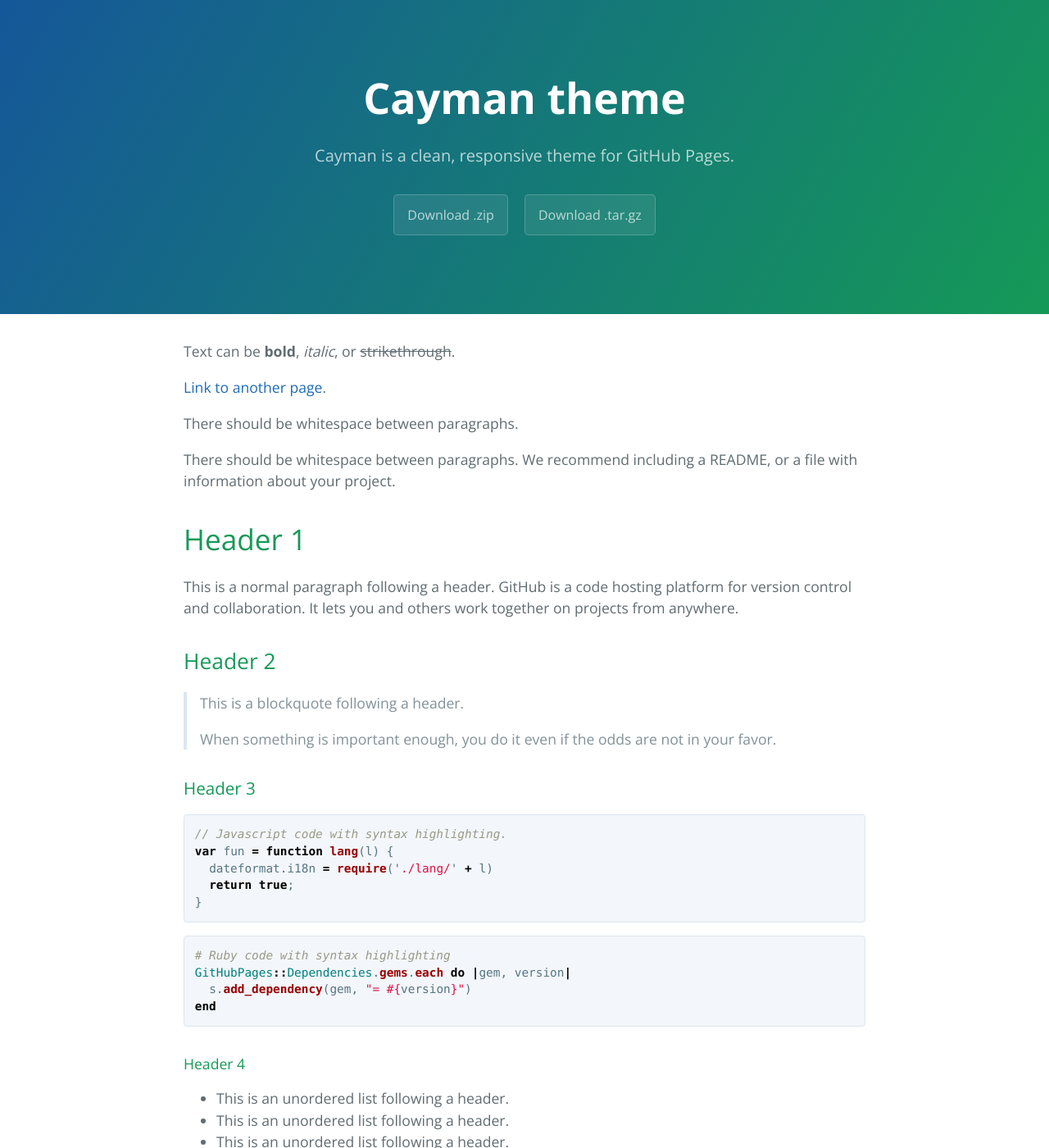
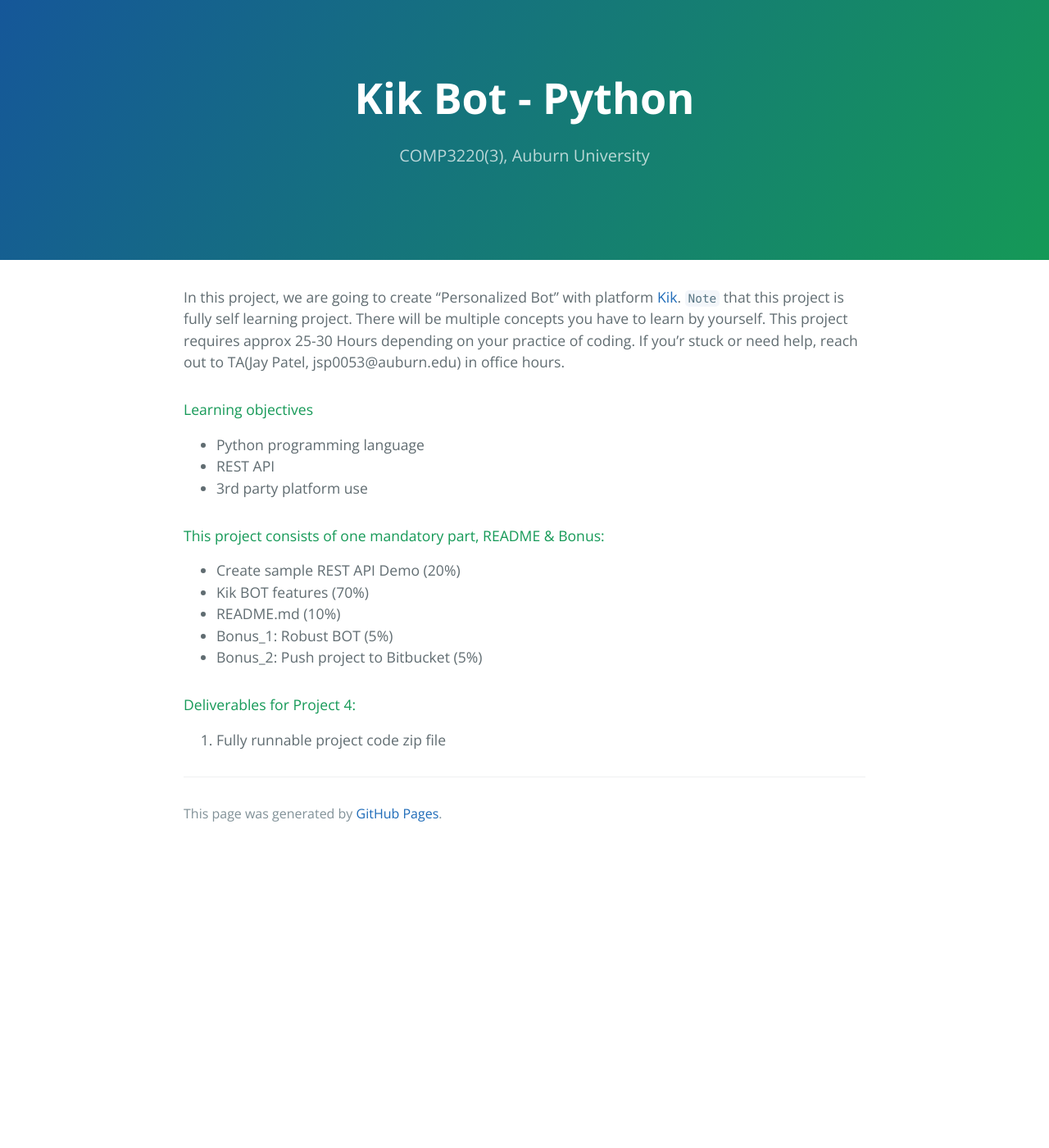
Before and after one commit to Ravi2712/ravi2712.github.io, a Jekyll site: the page built from index.md, in a window 1280 px wide and 1400 px high. Shown: the whole window at 82% size. Built offline with Jekyll 4.4.1, drawn with Linux system fonts in a browser that asks for light colours; some of the changed text lies outside the part shown.

Commit message:
Modified Initial commit - project requirements.

````diff
--- a/_config.yml
+++ b/_config.yml
@@ -1,5 +1,5 @@
-title: Cayman theme
-description: Cayman is a clean, responsive theme for GitHub Pages.
-show_downloads: true
-google_analytics:
+title: Kik Bot - Python
+description: COMP3220(3), Auburn University
+show_downloads: false
+google_analytics: false
 theme: jekyll-theme-cayman
--- a/index.md
+++ b/index.md
@@ -2,122 +2,20 @@
 layout: default
 ---
 
-Text can be **bold**, _italic_, or ~~strikethrough~~.
+In this project, we are going to create "Personalized Bot" with platform [Kik](https://dev.kik.com/#/docs/getting-started). `Note` that this project is fully self learning project. There will be multiple concepts you have to learn by yourself. This project requires approx 25-30 Hours depending on your practice of coding. If you'r stuck or need help, reach out to TA(Jay Patel, jsp0053@auburn.edu) in office hours.
 
-[Link to another page](./another-page.html).
+#### Learning objectives
 
-There should be whitespace between paragraphs.
+* Python programming language
+* REST API
+* 3rd party platform use
 
-There should be whitespace between paragraphs. We recommend including a README, or a file with information about your project.
+#### This project consists of one mandatory part, README & Bonus:
+* Create sample REST API Demo (20%)
+* Kik BOT features (70%)
+* README.md (10%)
+* Bonus_1: Robust BOT (5%)
+* Bonus_2: Push project to Bitbucket (5%)
 
-# Header 1
-
-This is a normal paragraph following a header. GitHub is a code hosting platform for version control and collaboration. It lets you and others work together on projects from anywhere.
-
-## Header 2
-
-> This is a blockquote following a header.
->
-> When something is important enough, you do it even if the odds are not in your favor.
-
-### Header 3
-
-```js
-// Javascript code with syntax highlighting.
-var fun = function lang(l) {
-  dateformat.i18n = require('./lang/' + l)
-  return true;
-}
-```
-
-```ruby
-# Ruby code with syntax highlighting
-GitHubPages::Dependencies.gems.each do |gem, version|
-  s.add_dependency(gem, "= #{version}")
-end
-```
-
-#### Header 4
-
-*   This is an unordered list following a header.
-*   This is an unordered list following a header.
-*   This is an unordered list following a header.
-
-##### Header 5
-
-1.  This is an ordered list following a header.
-2.  This is an ordered list following a header.
-3.  This is an ordered list following a header.
-
-###### Header 6
-
-| head1        | head two          | three |
-|:-------------|:------------------|:------|
-| ok           | good swedish fish | nice  |
-| out of stock | good and plenty   | nice  |
-| ok           | good `oreos`      | hmm   |
-| ok           | good `zoute` drop | yumm  |
-
-### There's a horizontal rule below this.
-
-* * *
-
-### Here is an unordered list:
-
-*   Item foo
-*   Item bar
-*   Item baz
-*   Item zip
-
-### And an ordered list:
-
-1.  Item one
-1.  Item two
-1.  Item three
-1.  Item four
-
-### And a nested list:
-
-- level 1 item
-  - level 2 item
-  - level 2 item
-    - level 3 item
-    - level 3 item
-- level 1 item
-  - level 2 item
-  - level 2 item
-  - level 2 item
-- level 1 item
-  - level 2 item
-  - level 2 item
-- level 1 item
-
-### Small image
-
-![Octocat](https://assets-cdn.github.com/images/icons/emoji/octocat.png)
-
-### Large image
-
-![Branching](https://guides.github.com/activities/hello-world/branching.png)
-
-
-### Definition lists can be used with HTML syntax.
-
-<dl>
-<dt>Name</dt>
-<dd>Godzilla</dd>
-<dt>Born</dt>
-<dd>1952</dd>
-<dt>Birthplace</dt>
-<dd>Japan</dd>
-<dt>Color</dt>
-<dd>Green</dd>
-</dl>
-
-```
-Long, single-line code blocks should not wrap. They should horizontally scroll if they are too long. This line should be long enough to demonstrate this.
-```
-
-```
-The final element.
-```
+#### Deliverables for Project 4:
+1. Fully runnable project code zip file
````
